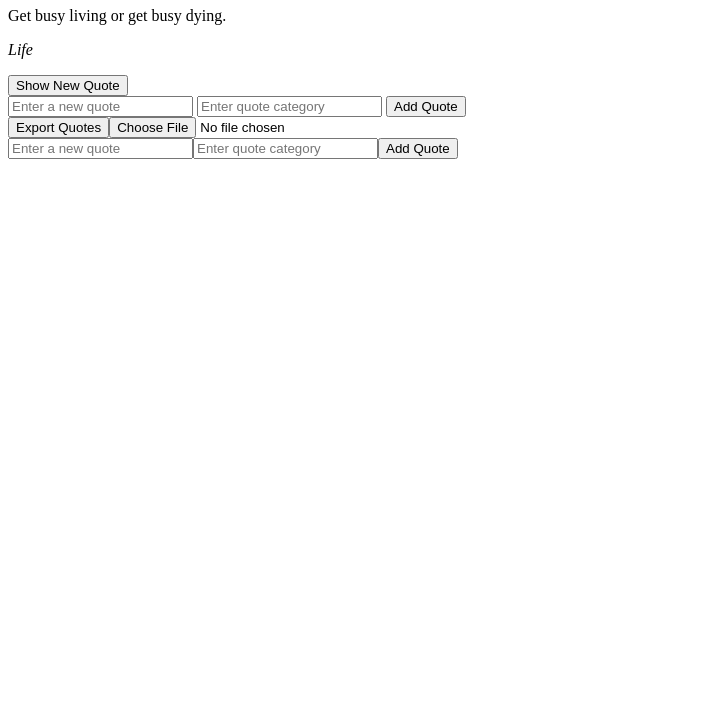
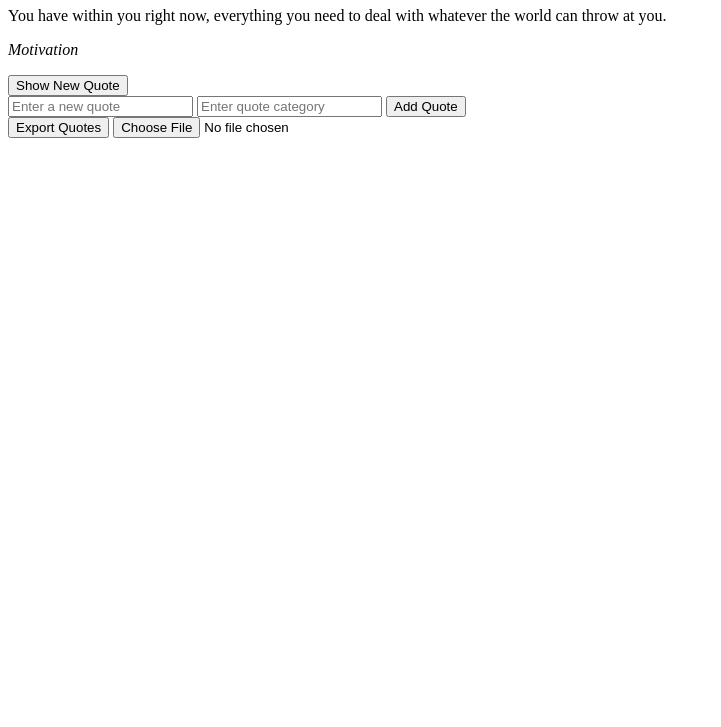
Before and after one commit to steph10920/alx_fe_javascript, a plain HTML site: page dom-manipulation/index.html in a window 1280 px wide. Shown: the part 73-800 px from the top of the page, without its empty margins (0-721 px from the left). Drawn offline with Linux system fonts and the light colour scheme.

Commit message:
Add files via upload

```diff
--- a/dom-manipulation/index.html
+++ b/dom-manipulation/index.html
@@ -8,14 +8,14 @@
 <body>
   <h1>Dynamic Quote Generator</h1>
   <div id="quoteDisplay"></div>
-  <button id="newQuote">Show New Quote</button>
-
+  <button id="newQuote" onclick="showRandomQuote()">Show New Quote</button>
   <div>
     <input id="newQuoteText" type="text" placeholder="Enter a new quote" />
     <input id="newQuoteCategory" type="text" placeholder="Enter quote category" />
-    <button id="addQuote">Add Quote</button>
+    <button onclick="addQuote()">Add Quote</button>
   </div>
-
+  <button onclick="exportToJsonFile()">Export Quotes</button>
+  <input type="file" id="importFile" accept=".json" onchange="importFromJsonFile(event)" />
   <script src="script.js"></script>
 </body>
 </html>
--- a/dom-manipulation/script.js
+++ b/dom-manipulation/script.js
@@ -1,4 +1,3 @@
-document.addEventListener("DOMContentLoaded", () => {
 let quotes = JSON.parse(localStorage.getItem("quotes")) || [
   { text: "The only limit to our realization of tomorrow is our doubts of today.", category: "Motivation" },
   { text: "The purpose of our lives is to be happy.", category: "Life" },
@@ -7,7 +6,6 @@ document.addEventListener("DOMContentLoaded", () => {
 ];
 
 const quoteDisplay = document.getElementById("quoteDisplay");
-  const newQuoteButton = document.getElementById("newQuote");
 
 function showRandomQuote() {
   const randomIndex = Math.floor(Math.random() * quotes.length);
@@ -31,30 +29,6 @@ document.addEventListener("DOMContentLoaded", () => {
   }
 }
 
-  function createAddQuoteForm() {
-    const formContainer = document.createElement("div");
-
-    const quoteInput = document.createElement("input");
-    quoteInput.id = "newQuoteText";
-    quoteInput.type = "text";
-    quoteInput.placeholder = "Enter a new quote";
-
-    const categoryInput = document.createElement("input");
-    categoryInput.id = "newQuoteCategory";
-    categoryInput.type = "text";
-    categoryInput.placeholder = "Enter quote category";
-
-    const addButton = document.createElement("button");
-    addButton.textContent = "Add Quote";
-    addButton.addEventListener("click", addQuote);
-
-    formContainer.appendChild(quoteInput);
-    formContainer.appendChild(categoryInput);
-    formContainer.appendChild(addButton);
-
-    document.body.appendChild(formContainer);
-  }
-
 function exportToJsonFile() {
   const dataStr = JSON.stringify(quotes);
   const dataBlob = new Blob([dataStr], { type: "application/json" });
@@ -72,24 +46,9 @@ document.addEventListener("DOMContentLoaded", () => {
     quotes.push(...importedQuotes);
     localStorage.setItem("quotes", JSON.stringify(quotes));
     alert('Quotes imported successfully!');
+    showRandomQuote(); // Update the displayed quote after import
   };
   fileReader.readAsText(event.target.files[0]);
 }
 
-  newQuoteButton.addEventListener("click", showRandomQuote);
-
-  const exportButton = document.createElement("button");
-  exportButton.textContent = "Export Quotes";
-  exportButton.addEventListener("click", exportToJsonFile);
-  document.body.appendChild(exportButton);
-
-  const importInput = document.createElement("input");
-  importInput.type = "file";
-  importInput.id = "importFile";
-  importInput.accept = ".json";
-  importInput.addEventListener("change", importFromJsonFile);
-  document.body.appendChild(importInput);
-
-  showRandomQuote(); // Display an initial random quote
-  createAddQuoteForm(); // Create the form for adding new quotes
-});
+document.addEventListener("DOMContentLoaded", showRandomQuote);
```
Lines whose indentation alone changed are shown as unchanged.
